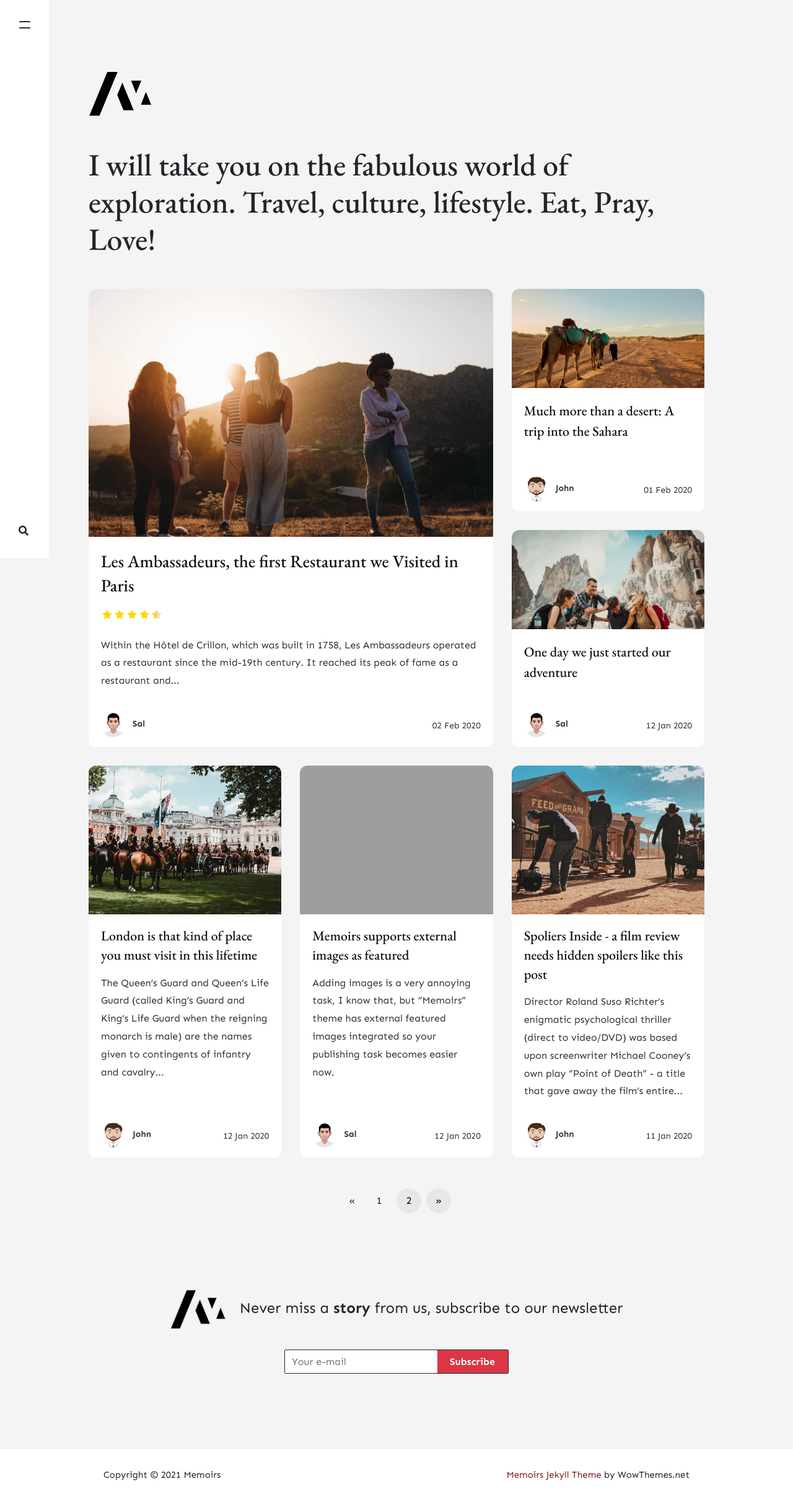
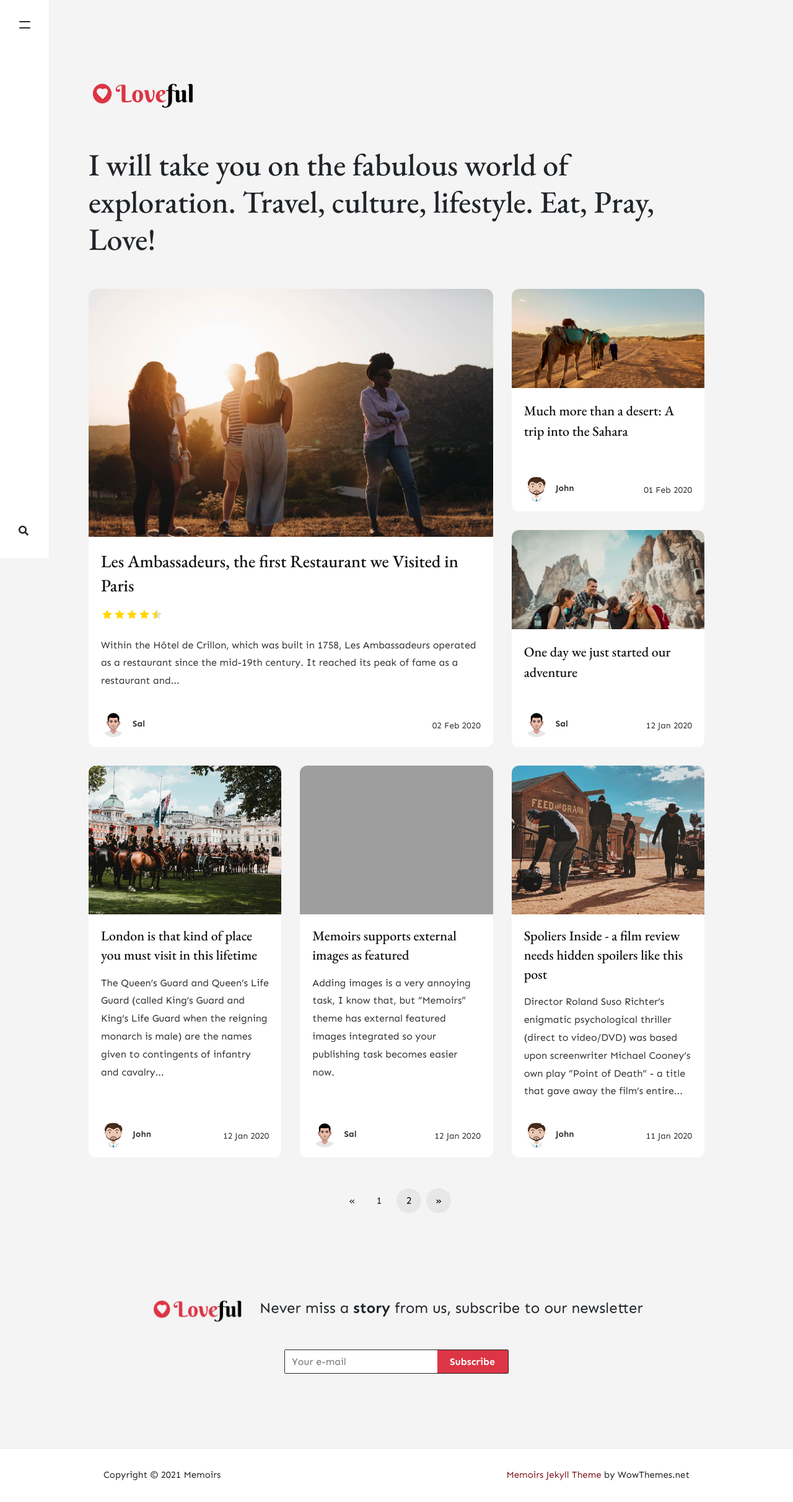
Before and after one commit to stackbit-projects/marvelous-dolphin-13283, a Jekyll site: the page built from index.html, in a window 1280 px wide. Shown: the whole page at 62% size. Built offline with Jekyll 4.4.1, drawn with Linux system fonts in a browser that asks for light colours; nearby versions of some CDN libraries; the list of posts is cut into pages by our own code; comment, search, counter and statistics services are not loaded; grey boxes are pictures that could not be loaded.

Commit message:
_config.yml: changed

```diff
--- a/_config.yml
+++ b/_config.yml
@@ -3,7 +3,7 @@ title: Memoirs
 description: >-
   I will take you on the fabulous world of exploration. Travel, culture,
   lifestyle. Eat, Pray, Love!
-logo: assets/images/logo.png
+logo: assets/images/l_logo.png
 favicon: assets/images/logo.png
 baseurl: ''
 google_analytics: UA-xxxxxxxx-1
```
